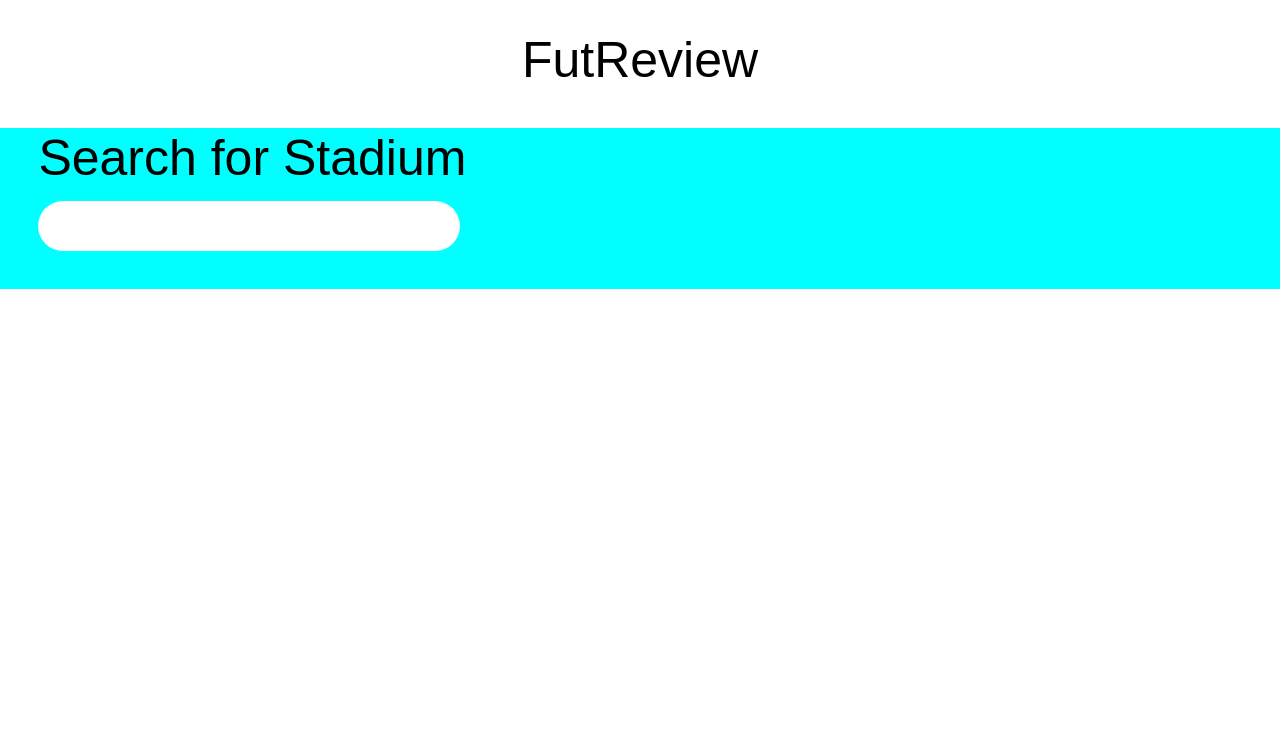
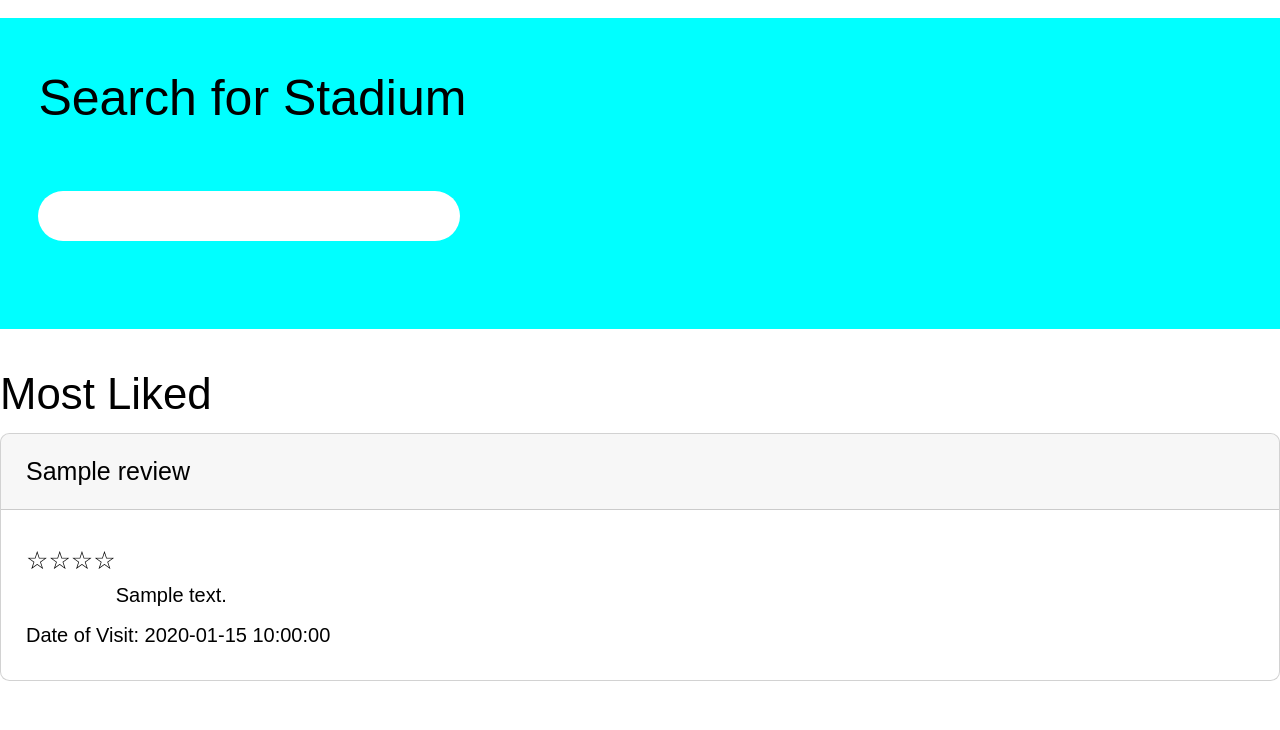
Before and after one commit to tylerbeckb/stadiumReviewWebsite, a Flask app: template app/templates/index.html in a window 1280 px wide. Shown: the part 70-800 px from the top of the page. Run offline with Flask 3, Linux system fonts and the light colour scheme; tables that the repository leaves empty hold one stand-in row (values such as "Sample post"); the template is opened without the code that fills it: values that come from a table or form of the project are taken from there, most other values are stand-ins (such as "Sample title", 1, 10 or a date in 2020); some libraries are stand-ins or nearby versions.

Commit message:
feat: 3 most liked reviews

```diff
--- a/app/templates/index.html
+++ b/app/templates/index.html
@@ -1,6 +1,6 @@
 {% extends "base.html" %}
 {% block content %}
-  <br><br>
+  <br>
   <div>
     {% with messages = get_flashed_messages() %}
       {% if messages %}
@@ -13,19 +13,22 @@
     {% endwith %}
   </div>
 
-  <h1 class="title">FutReview</h1>
+
   <section class="searchBar">
     <div class="searchForm">
+      <br>
       <h2>Search for Stadium</h2>
+      <br>
       <form action="/searchbar", method="POST">
         <input name = "stadName" type = "text" id = "stads" class = "searchInput">
       </form>
+      <br>
 
       <script>
         $(function() {
           var stadNames = [
             {% for name in stadiums %}
-              "{{name}}",
+              "{{ name }}",
             {% endfor %}
           ];
           $( "#stads" ).autocomplete({
@@ -35,4 +38,30 @@
       </script>
     </div>
   </section>
+    <h3 class="mostLikedTitle">Most Liked</h3>
+    {% if not mostLiked %}
+      <p class="mostLikedTitle">No reviews have been liked</p>
+    {% endif %}
+    {% for review in reviews %}
+      {% for like in mostLiked %}
+        {% if review.id == like[0] %}
+        <section class="mostLiked">
+        <div class="card mostLikedCard">
+          <div class="card-header">
+            {{ review.title }} <br>
+          </div>
+          <div class="card-body reviewBody">
+            {% for i in range(0, review.rating) %}
+              <span class="starAlign">☆</span>
+            {% endfor %}
+            <br>
+            {{ review.review }} <br>
+            Date of Visit: {{ review.date }}
+          </div>
+        </div>
+        {% endif %}
+      {% endfor %}
+      </section>
+    {% endfor %}
+
 {% endblock %}
```
